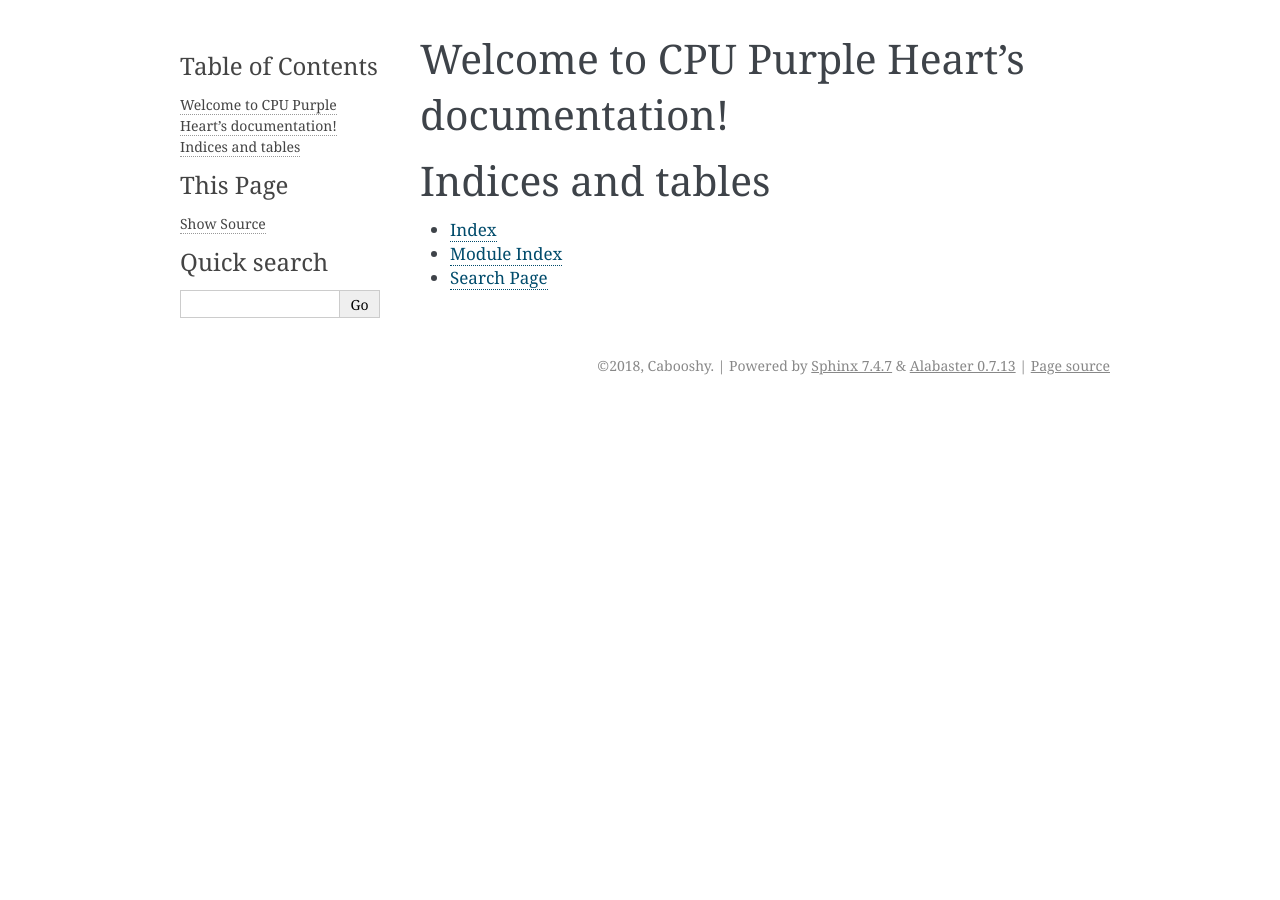
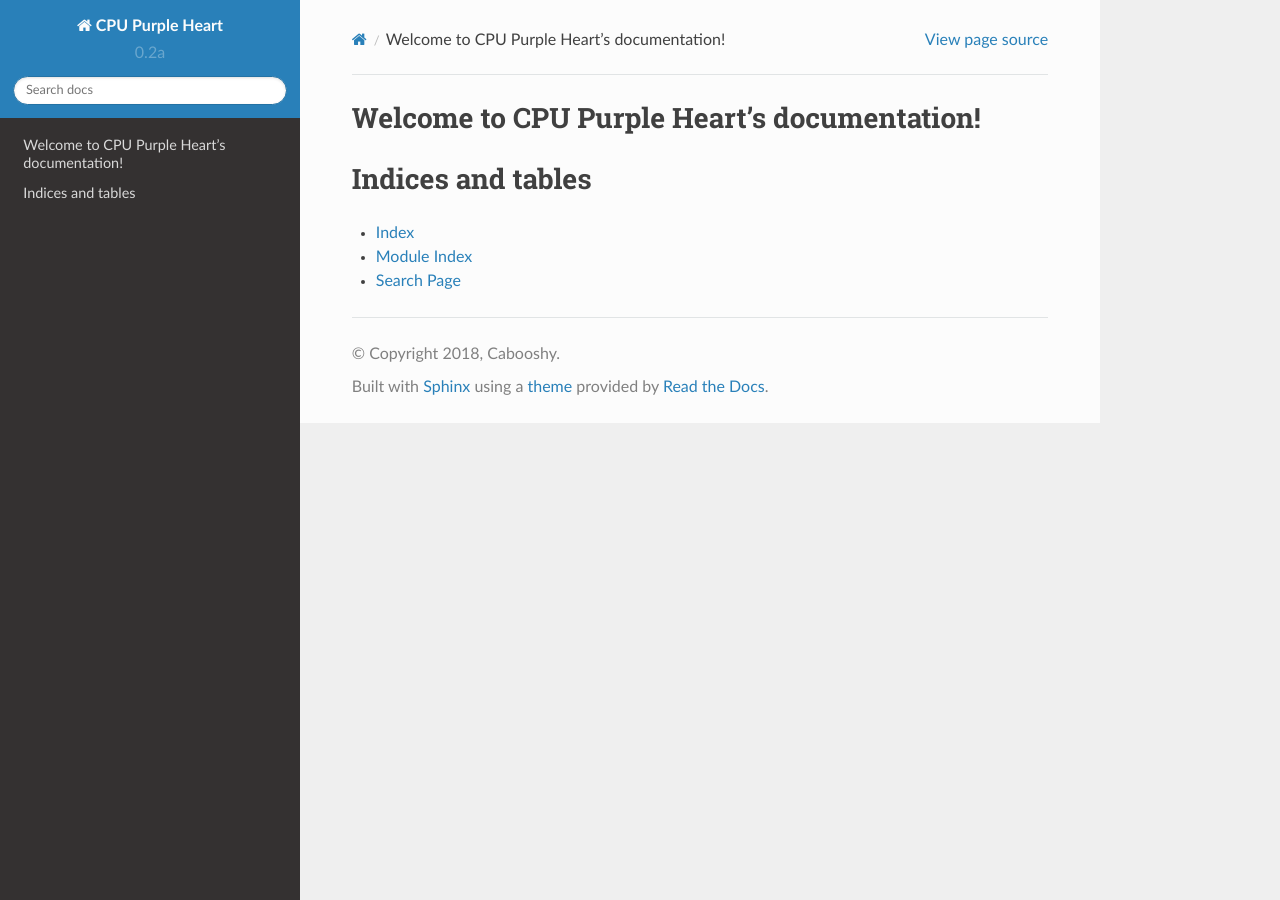
Before and after one commit to Caboosh/CPU-Purple-Heart, a Sphinx documentation site: the page built from docs/index.rst, in a window 1280 px wide. Built offline with Sphinx 7.4.7 and the Read the Docs theme 2.0.0, drawn with Linux system fonts in a browser that asks for light colours.

Commit message:
added sphinx rtd theme

```diff
--- a/docs/conf.py
+++ b/docs/conf.py
@@ -24,9 +24,9 @@ copyright = '2018, Cabooshy'
 author = 'Cabooshy'
 
 # The short X.Y version
-version = ''
+version = '0.2a'
 # The full version, including alpha/beta/rc tags
-release = '0.1a'
+release = '0.2a'
 
 
 # -- General configuration ---------------------------------------------------
@@ -74,7 +74,7 @@ pygments_style = 'sphinx'
 # The theme to use for HTML and HTML Help pages.  See the documentation for
 # a list of builtin themes.
 #
-html_theme = 'alabaster'
+html_theme = 'sphinx_rtd_theme'
 
 # Theme options are theme-specific and customize the look and feel of a theme
 # further.  For a list of options available for each theme, see the
```
